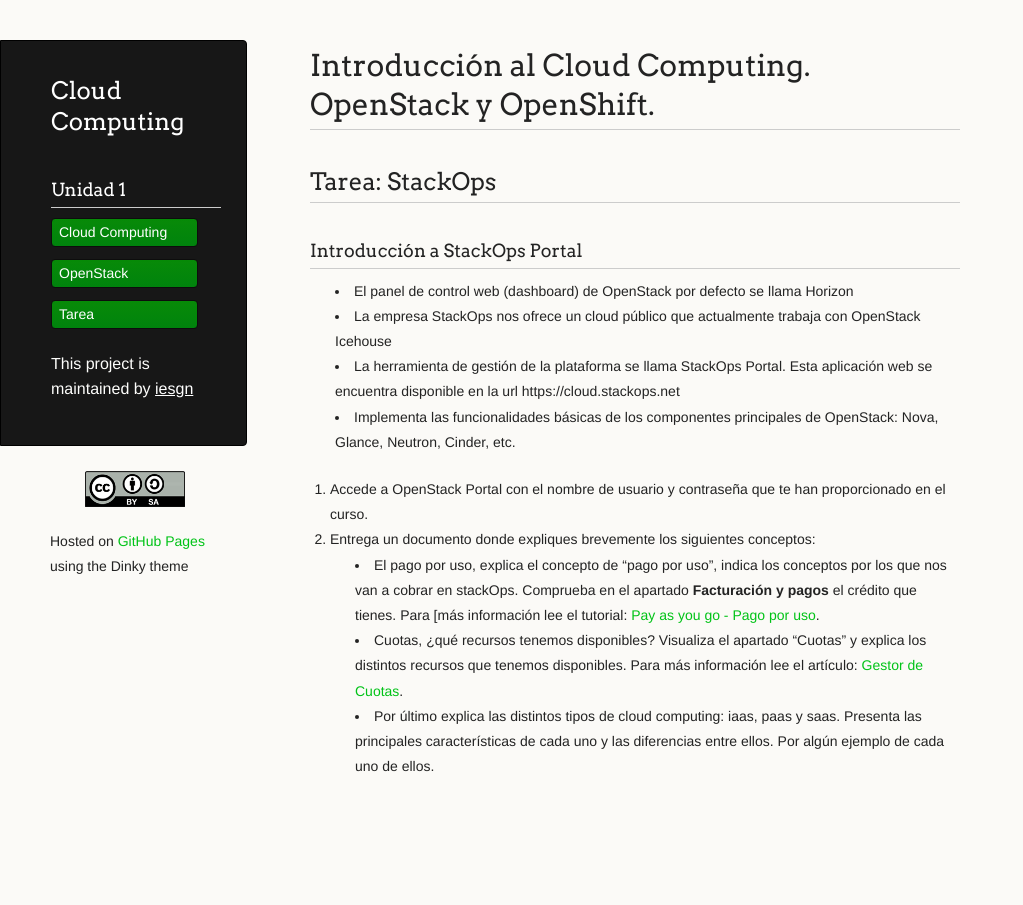
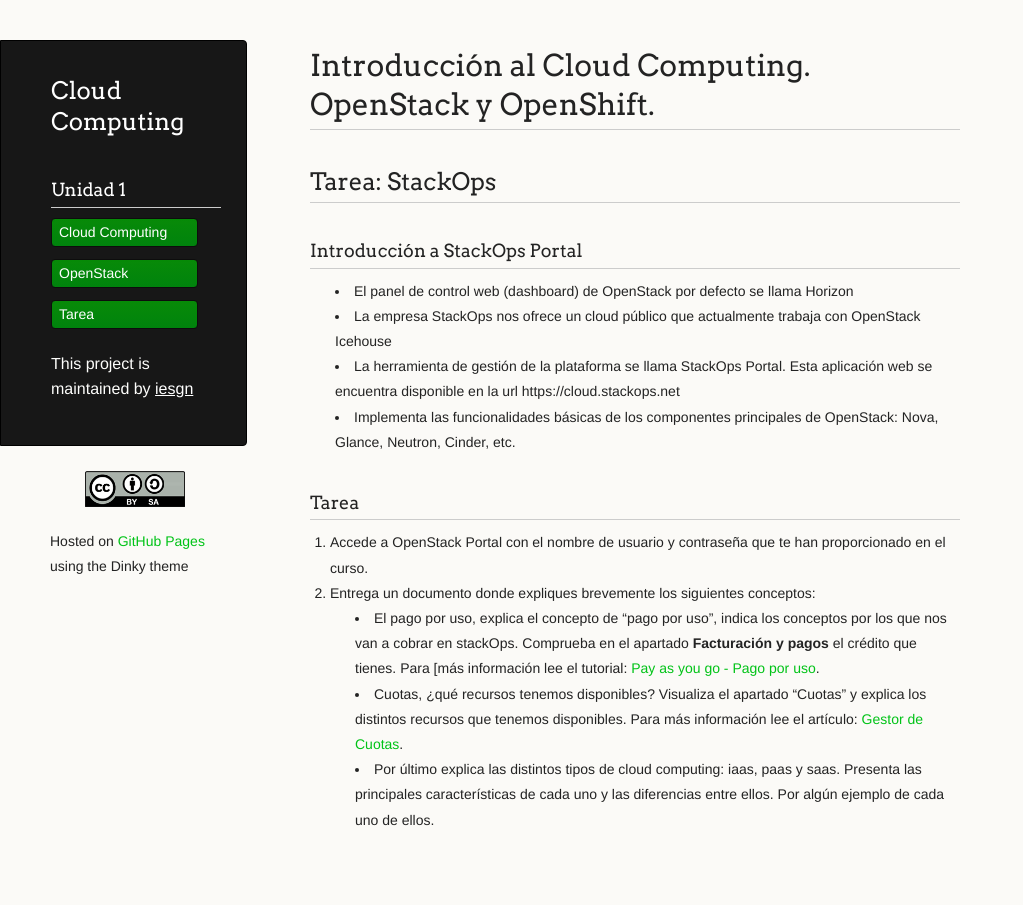
Before and after one commit to iesgn/cloud2, a Jekyll site: the page built from curso/u1/stackops.md, in a window 1280 px wide. Shown: the whole page, without its empty margins (0-1023 px from the left). Built offline with Jekyll 4.4.1, drawn with Linux system fonts in a browser that asks for light colours.

Commit message:
Tarea u1

```diff
--- a/curso/u1/stackops.md
+++ b/curso/u1/stackops.md
@@ -14,6 +14,8 @@ menu:
 * La herramienta de gestión de la plataforma se llama StackOps Portal. Esta aplicación web se encuentra disponible en la url https://cloud.stackops.net
 * Implementa las funcionalidades básicas de los componentes principales de OpenStack: Nova, Glance, Neutron, Cinder, etc.
 
+### Tarea
+
 1. Accede a OpenStack Portal con el nombre de usuario y contraseña que te han proporcionado en el curso.
 2. Entrega un documento donde expliques brevemente los siguientes conceptos:
 
```
